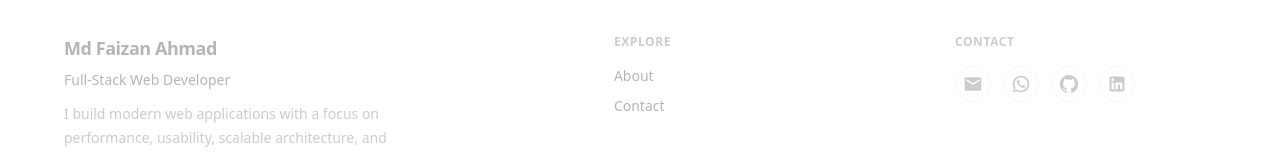
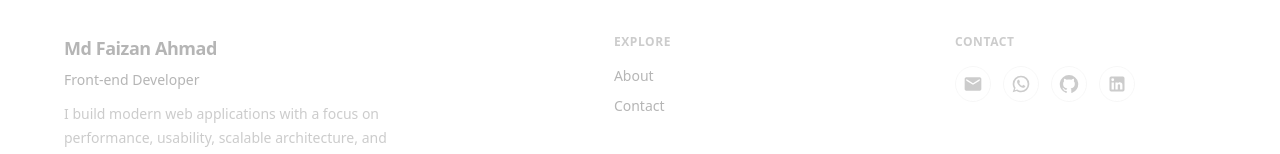
Before and after one commit to md-faizanahmad/Md_Faizan_Ahmad_Portfolio, a Next.js app: page / in a window 1280 px wide. Shown: the part 3613-3767 px from the top of the page. Built offline with nearby package versions, Linux system fonts and the light colour scheme.

Commit message:
feat: add GitHub and LinkedIn contact icons with brand colors

```diff
--- a/src/components/footer/footer.config.ts
+++ b/src/components/footer/footer.config.ts
@@ -3,7 +3,7 @@
 export const footerConfig = {
   brand: {
     name: "Md Faizan Ahmad",
-    title: "Full-Stack Web Developer",
+    title: "Front-end  Developer",
     description:
       "I build modern web applications with a focus on performance, usability, scalable architecture, and maintainable code.",
   },
```
